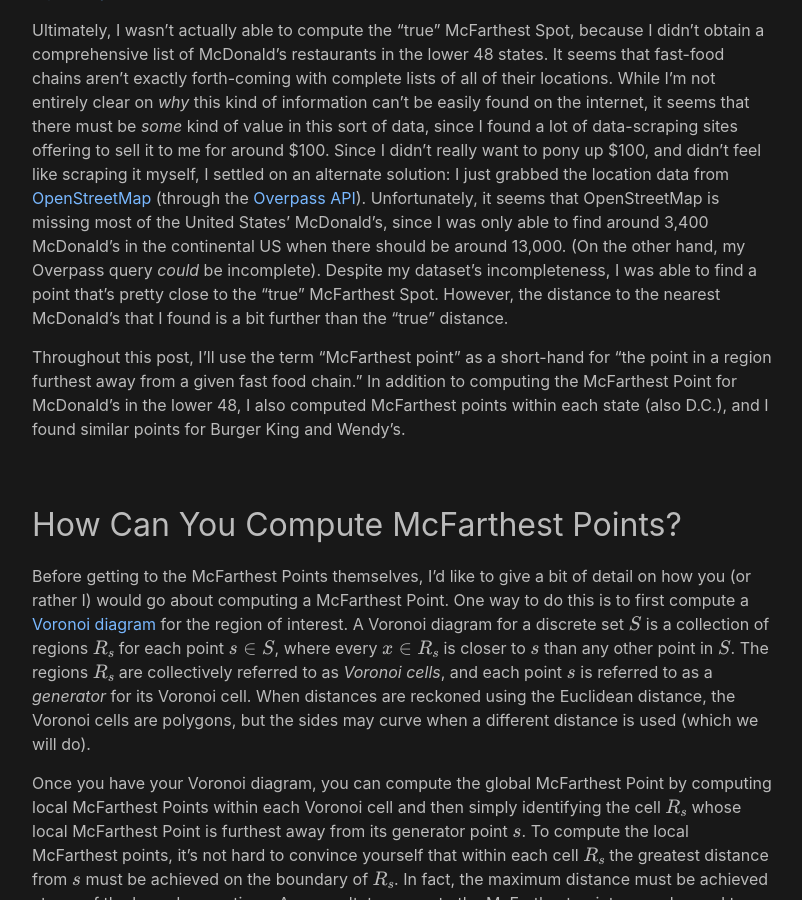
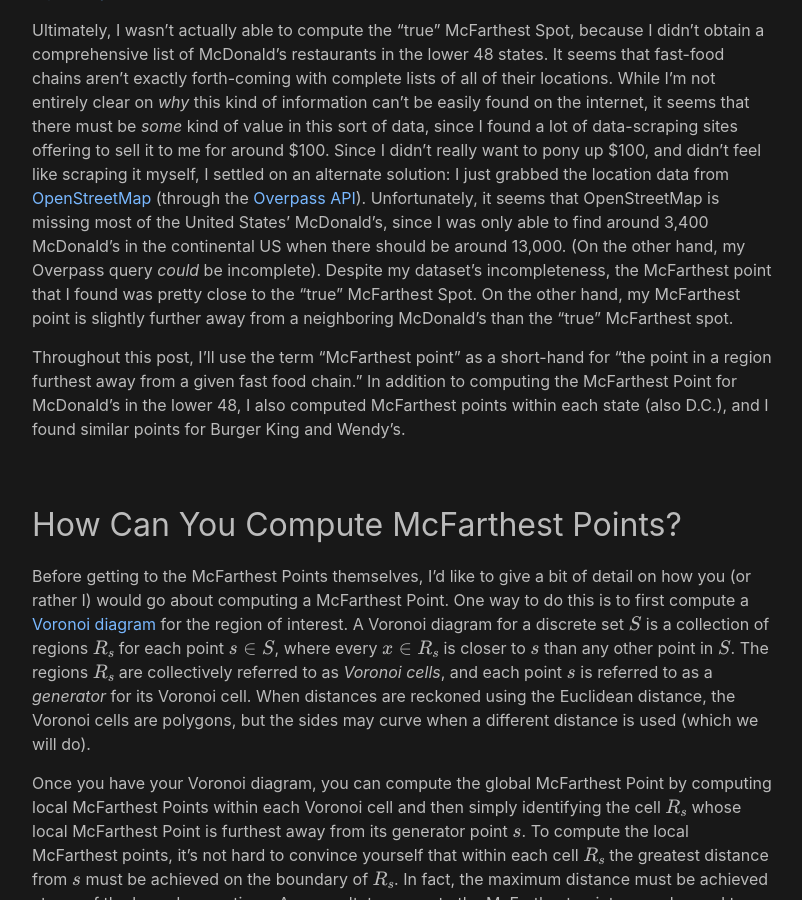
Before and after one commit to pkepley/pkepley.github.io, a Jekyll site: the page built from _posts/2020-10-16-McFarPoints.md, in a window 1280 px wide and 900 px high, scrolled down 509 px. Shown: the whole window, without its empty margins (238-1040 px from the left). Built offline with Jekyll 4.4.1, drawn with Linux system fonts in a browser that asks for light colours; formulas are drawn with MathJax 3.

Commit message:
Slightly rephrased.

```diff
--- a/_posts/2020-10-16-McFarPoints.md
+++ b/_posts/2020-10-16-McFarPoints.md
@@ -46,9 +46,10 @@
 McDonald's, since I was only able to find around 3,400 McDonald's in
 the continental US when there should be around 13,000. (On the other
 hand, my Overpass query *could* be incomplete). Despite my dataset's
-incompleteness, I was able to find a point that's pretty close to the "true"
-McFarthest Spot. However, the distance to the nearest McDonald's that I
-found is a bit further than the "true" distance.
+incompleteness, the McFarthest point that I found was pretty close to
+the "true" McFarthest Spot. On the other hand, my McFarthest point is
+slightly further away from a neighboring McDonald's than the "true"
+McFarthest spot.
 
 Throughout this post, I'll use the term "McFarthest point" as a
 short-hand for "the point in a region furthest away from a given fast
```
